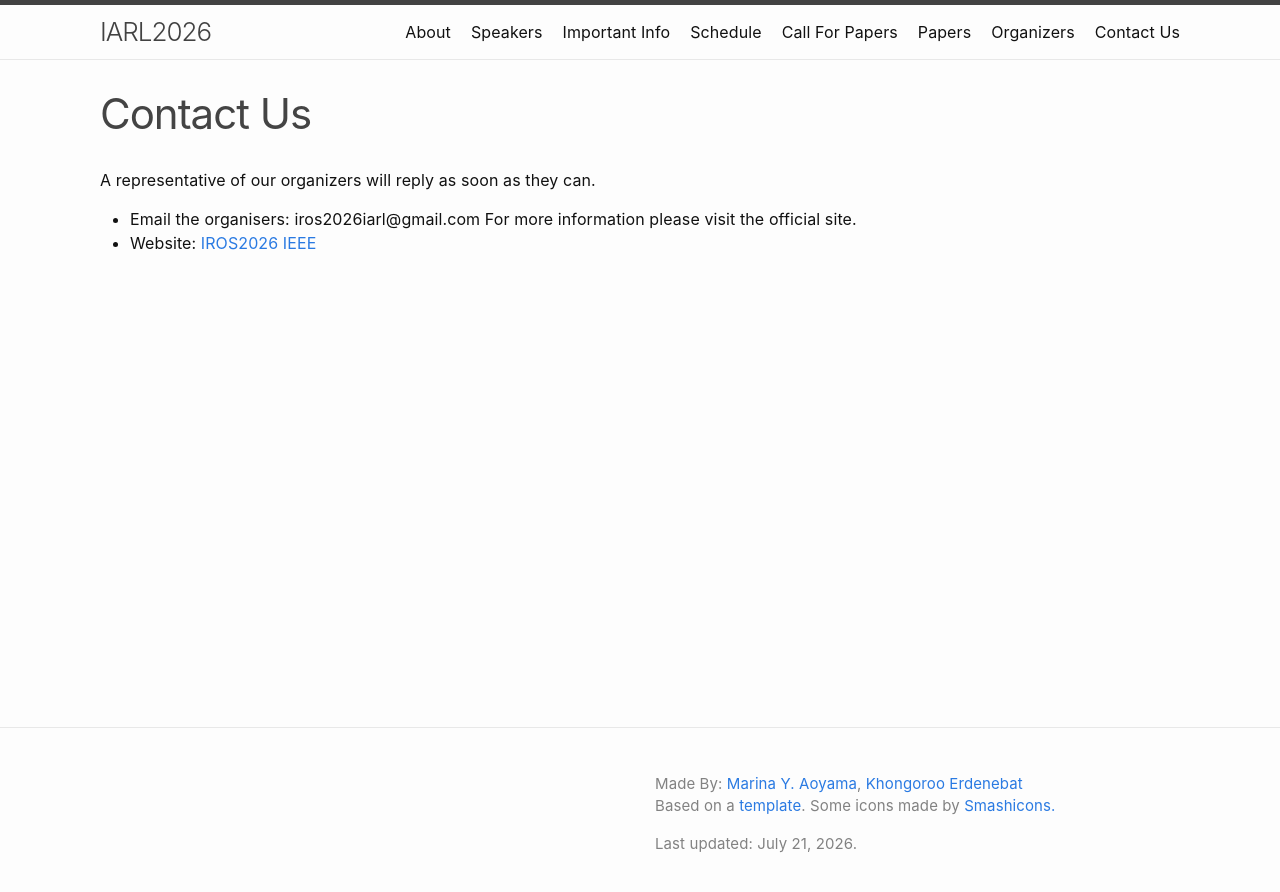
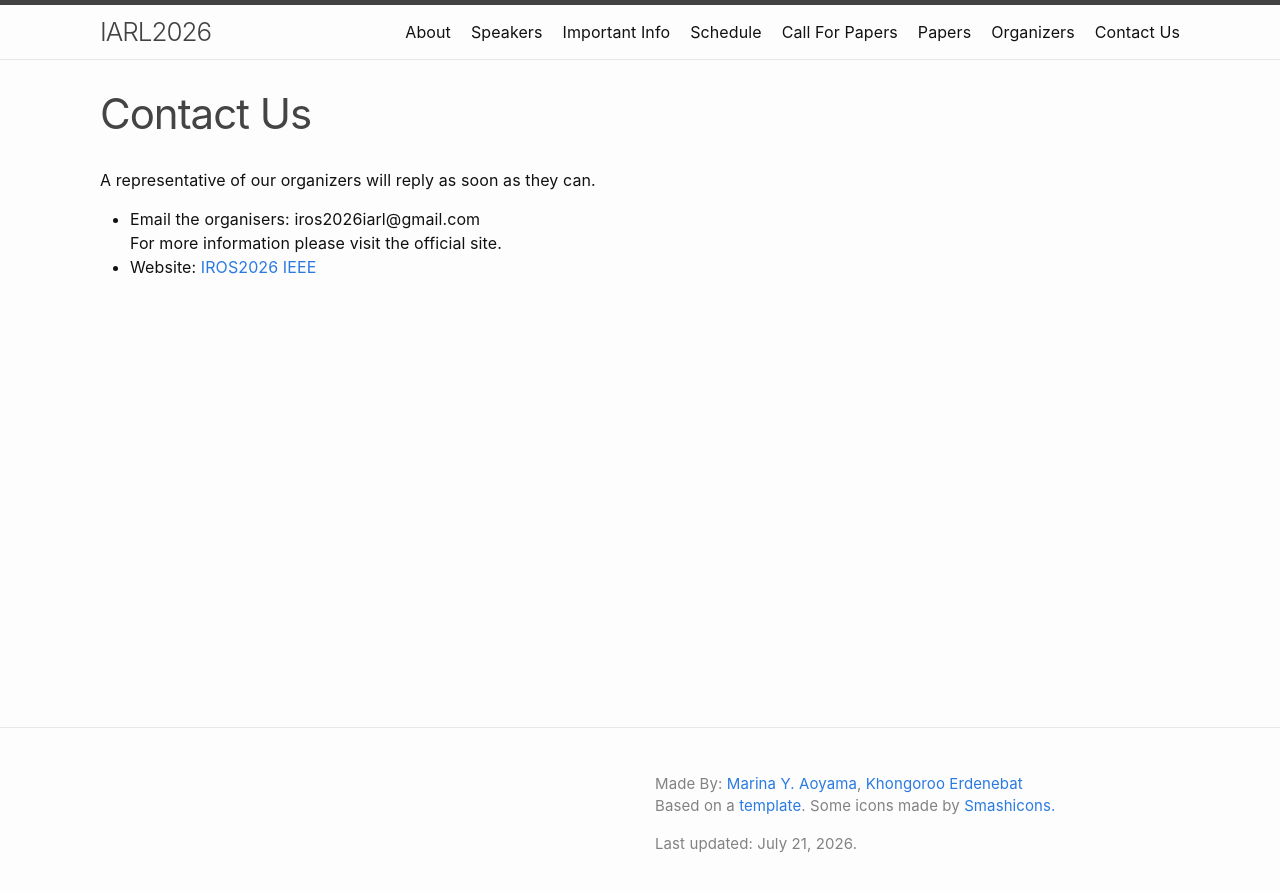
Before and after one commit to aistairc/IROS2026-workshop, a Jekyll site: the page built from contactus.md, in a window 1280 px wide. Shown: the top 892 px of the page. Built offline with Jekyll 4.4.1, drawn with Linux system fonts in a browser that asks for light colours.

```diff
--- a/contactus.md
+++ b/contactus.md
@@ -4,6 +4,6 @@ title: Contact Us
 permalink: /contactus/
 ---
 A representative of our organizers will reply as soon as they can.
-- Email the organisers: iros2026iarl@gmail.com
+- Email the organisers: iros2026iarl@gmail.com <br>
 For more information please visit the official site.
 - Website: <a href="https://2026.ieee-iros.org/" target = "_blank">IROS2026 IEEE</a>
```
